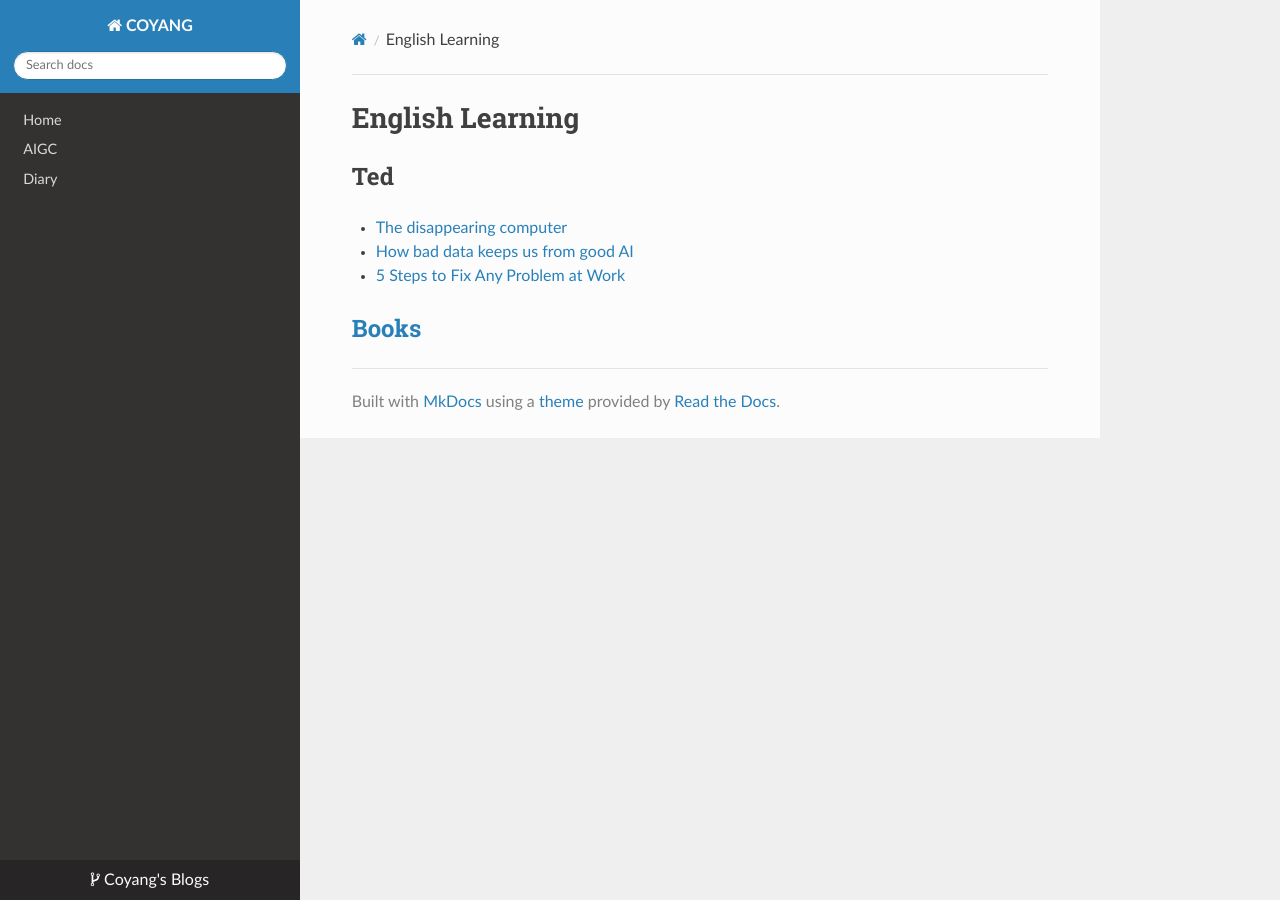
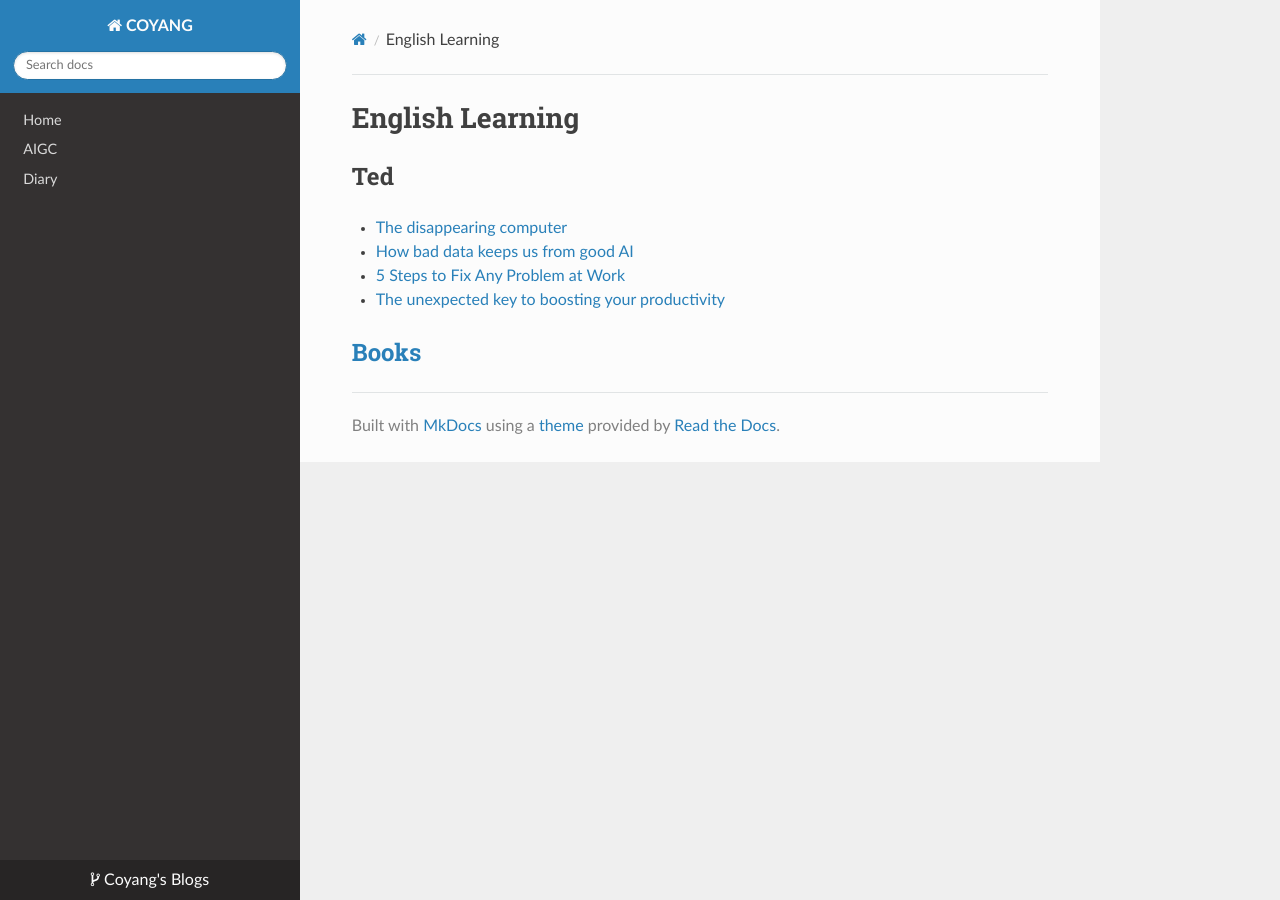
Before and after one commit to coyang/blogs, an MkDocs documentation site: the page built from docs/english_learning/index.md, in a window 1280 px wide. Built offline with MkDocs 1.6.1, drawn with Linux system fonts in a browser that asks for light colours; nearby versions of some CDN libraries.

Commit message:
Add The unexpected key to boosting your productivity

```diff
--- a/docs/english_learning/index.md
+++ b/docs/english_learning/index.md
@@ -5,5 +5,6 @@
 - [The disappearing computer](./ted/the_disappearing_computer.md)
 - [How bad data keeps us from good AI](./ted/how_bad_data_keeps_us_from_good_AI.pdf)
 - [5 Steps to Fix Any Problem at Work](./ted/5_steps_to_fix_any_problem_at_work.pdf.pdf)
+- [The unexpected key to boosting your productivity](./ted/the_unexpected_key_to_boosting_your_productivity.pdf)
 
 ## [Books](./books_note/index.md)
```
Also changed, not shown: 1 other file.
